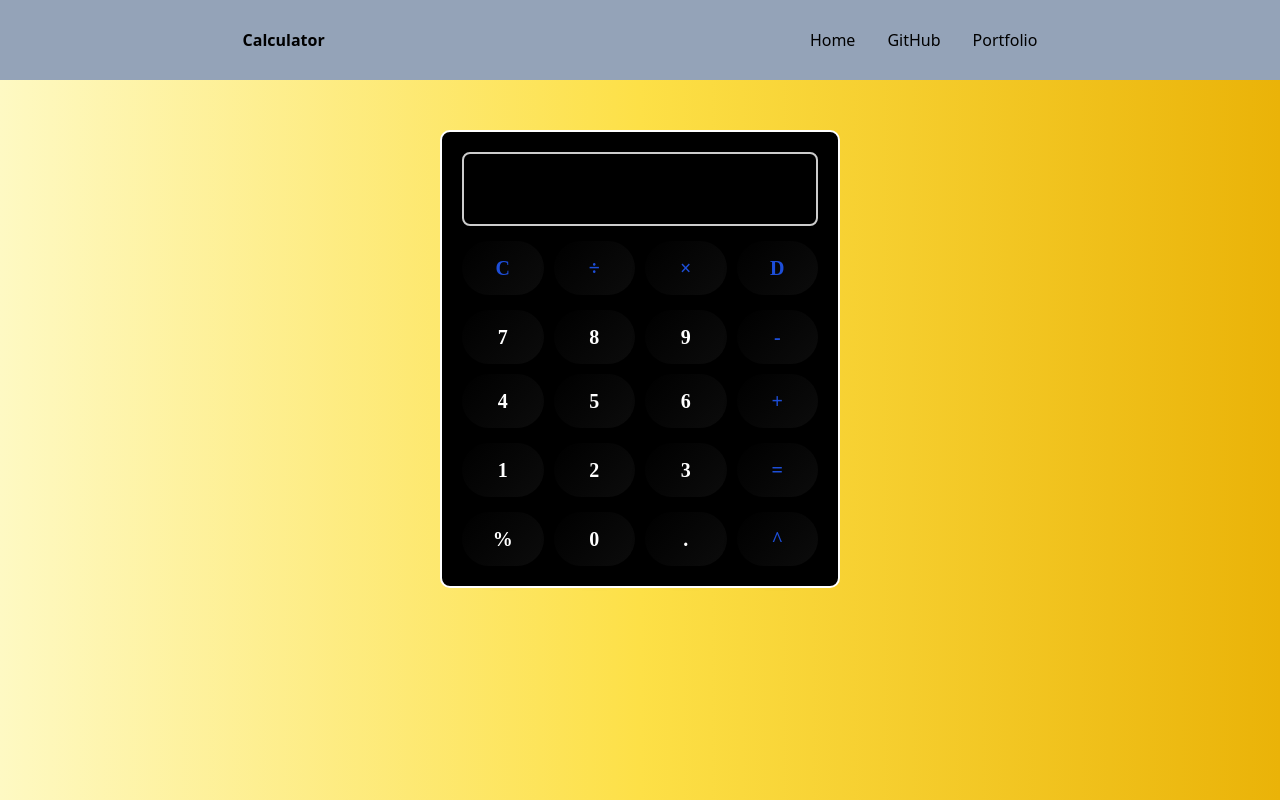
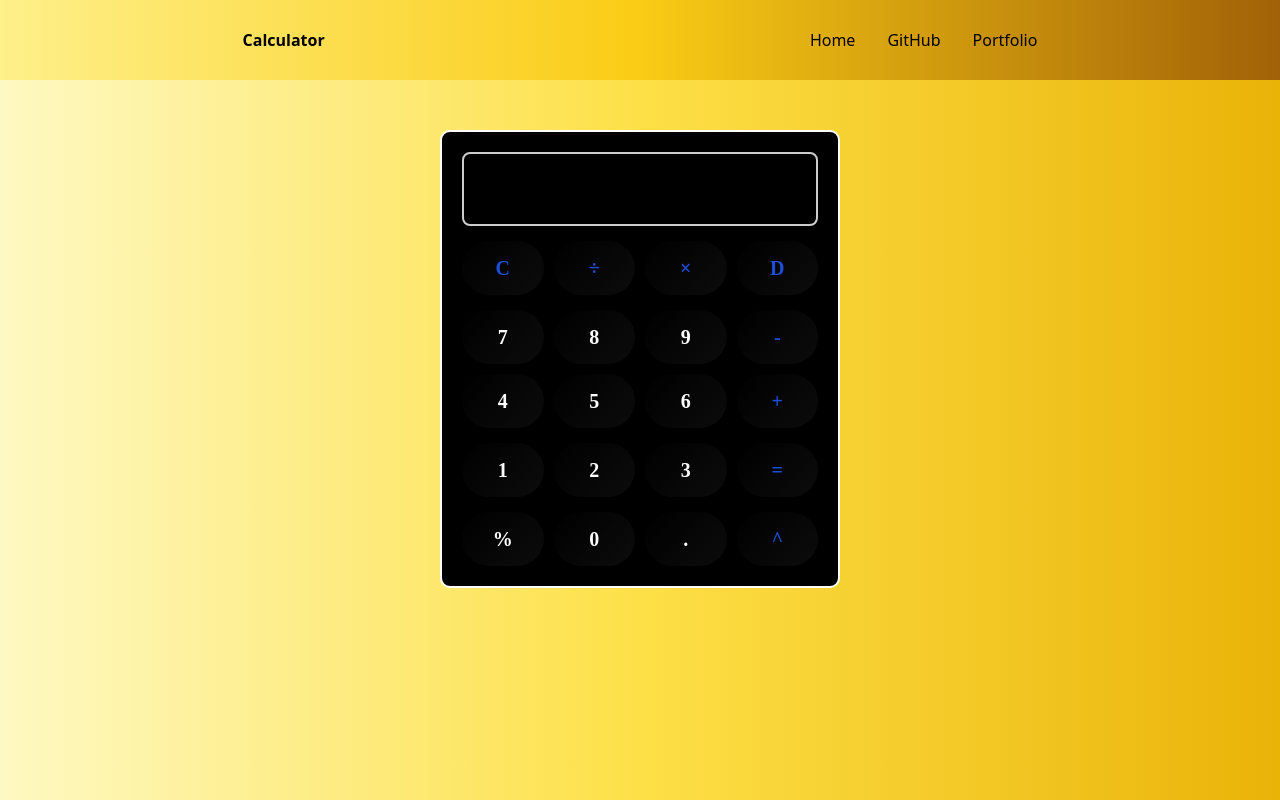
Before and after one commit to iamahmadsaboor/Calculator, a website: page index.html in a window 1280 px wide. Drawn offline with nearby package versions, Linux system fonts and the light colour scheme; a web font is replaced by a local one.

Commit message:
Update index.html

```diff
--- a/index.html
+++ b/index.html
@@ -64,7 +64,7 @@
     class="bg-gradient-to-r from-yellow-100 via-yellow-300 to-yellow-500 h-[100vh]"
   >
     <nav
-      class="flex justify-around bg-slate-400 h-[10vh] items-center flex-col md:flex-row"
+      class="flex justify-around bg-gradient-to-r from-yellow-200 via-yellow-400 to-yellow-700 h-[10vh] items-center flex-col md:flex-row"
     >
       <div class="font-extrabold mb-[10px] md:mb-[0]">Calculator</div>
       <ul class="flex justify-between gap-8">
```
